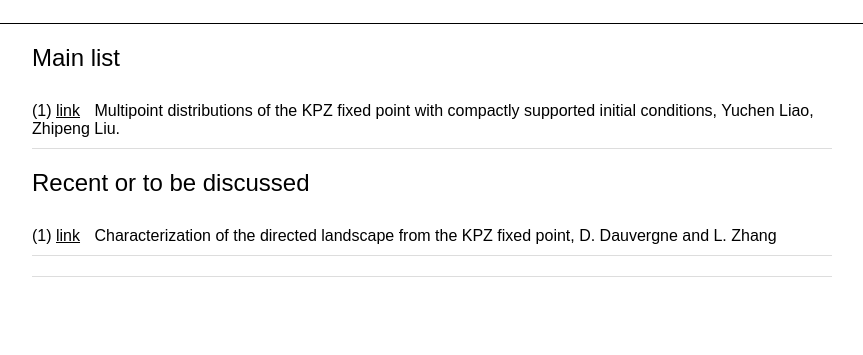
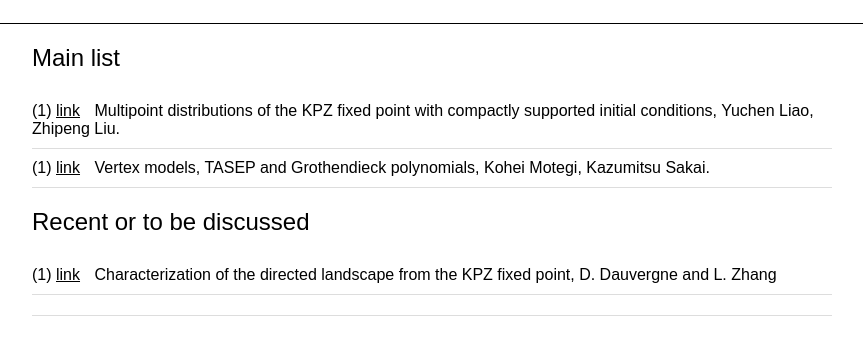
Before and after one commit to KUprob/kuprob.github.io, a plain HTML site: page resources.html in a window 1280 px wide. Shown: the part 131-486 px from the top of the page, without its empty margins (208-1071 px from the left). Drawn offline with nearby package versions, Linux system fonts and the light colour scheme.

Commit message:
Update resources.html

```diff
--- a/resources.html
+++ b/resources.html
@@ -93,6 +93,14 @@
 In this paper, we obtain the first formula for the space-time joint distributions of the KPZ fixed point with general initial conditions of compact support. The formula is obtained through taking  KPZ scaling limit of the multipoint distribution formulas for the totally asymmetric simple exclusion process (TASEP). A key ingredient is a probabilistic representation, inspired by arXiv:1701.00018, of the kernel encoding the initial condition for TASEP, which was first defined through an implicit characterization in arXiv:1907.09876. Moreover, we also verify that the equal time version of our formula matches the path integral formula in arXiv:1701.00018 for the KPZ fixed point when the initial condition is of compact support.
                     </div>
                 </li>
+                <li onclick="toggleAbstract('abstract2')">
+                    (1) <a href="https://arxiv.org/abs/1305.3030" target="_blank">link</a>
+                    Vertex models, TASEP and Grothendieck polynomials, Kohei Motegi, Kazumitsu Sakai.
+                    <div id="abstract2" class="abstract">
+                        We examine the wavefunctions and their scalar products of a one-parameter family of integrable five vertex models. At a special point of the parameter, the model investigated is related to an irreversible interacting stochastic particle system the so-called totally asymmetric simple exclusion process (TASEP). By combining the quantum inverse scattering method with a matrix product representation of the wavefunctions, the on/off-shell wavefunctions of the five vertex models are represented as a certain determinant form. Up to some normalization factors, we find the wavefunctions are given by Grothendieck polynomials, which are a one-parameter deformation of Schur polynomials. Introducing a dual version of the Grothendieck polynomials, and utilizing the determinant representation for the scalar products of the wavefunctions, we derive a generalized Cauchy identity satisfied by the Grothendieck polynomials and their duals. Several representation theoretical formulae for Grothendieck polynomials are also presented. As a byproduct, the relaxation dynamics such as Green functions for the periodic TASEP are found to be described in terms of Grothendieck polynomials.
+
+                    </div>
+                </li>
 
             </ul>
         </section>
```
